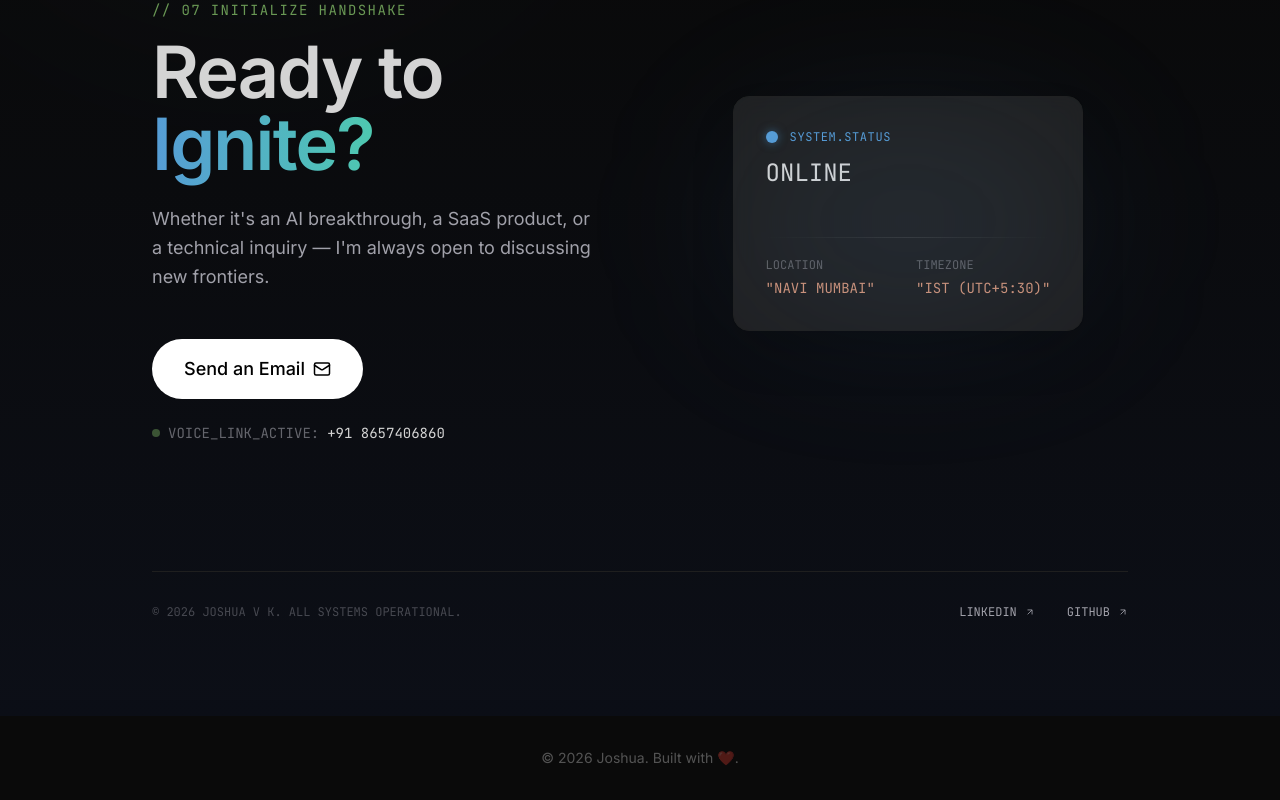
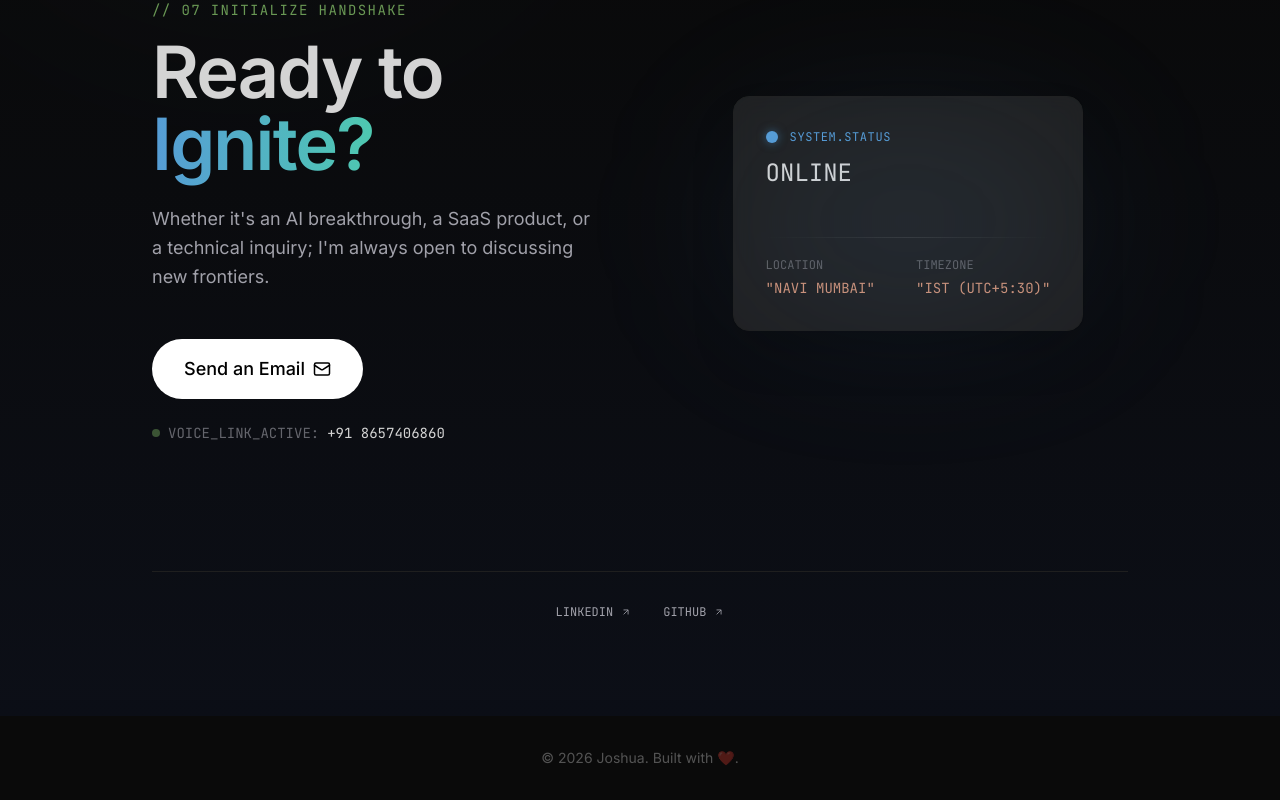
Before and after one commit to Joshua16vinu/portfolio, a React (Vite) app: page / in a window 1280 px wide. Shown: the part 6834-7634 px from the top of the page. Built offline with nearby package versions, Linux system fonts and the light colour scheme.

Commit message:
updated contact/footer

```diff
--- a/src/sections/Contact.jsx
+++ b/src/sections/Contact.jsx
@@ -67,7 +67,7 @@ const Contact = () => {
                         </div>
 
                         <p className="text-secondary text-lg max-w-lg leading-relaxed">
-                            Whether it's an AI breakthrough, a SaaS product, or a technical inquiry — I'm always open to discussing new frontiers.
+                            Whether it's an AI breakthrough, a SaaS product, or a technical inquiry; I'm always open to discussing new frontiers.
                         </p>
 
                         <div className="pt-6">
@@ -111,9 +111,7 @@ const Contact = () => {
                     </div>
                 </div>
 
-                <div className="mt-32 pt-8 border-t border-border flex flex-col md:flex-row justify-between items-center gap-6">
-                    <p className="text-xs font-mono text-secondary/40 h-full">© {new Date().getFullYear()} JOSHUA V K. ALL SYSTEMS OPERATIONAL.</p>
-
+                <div className="mt-32 pt-8 border-t border-border flex flex-col md:flex-row justify-center items-center gap-6">
                     <div className="flex gap-8">
                         <a href="https://linkedin.com/in/joshuavinukoshy" className="text-xs font-mono text-secondary hover:text-white transition-colors flex items-center gap-2">
                             LINKEDIN <ArrowUpRightIcon />
```
